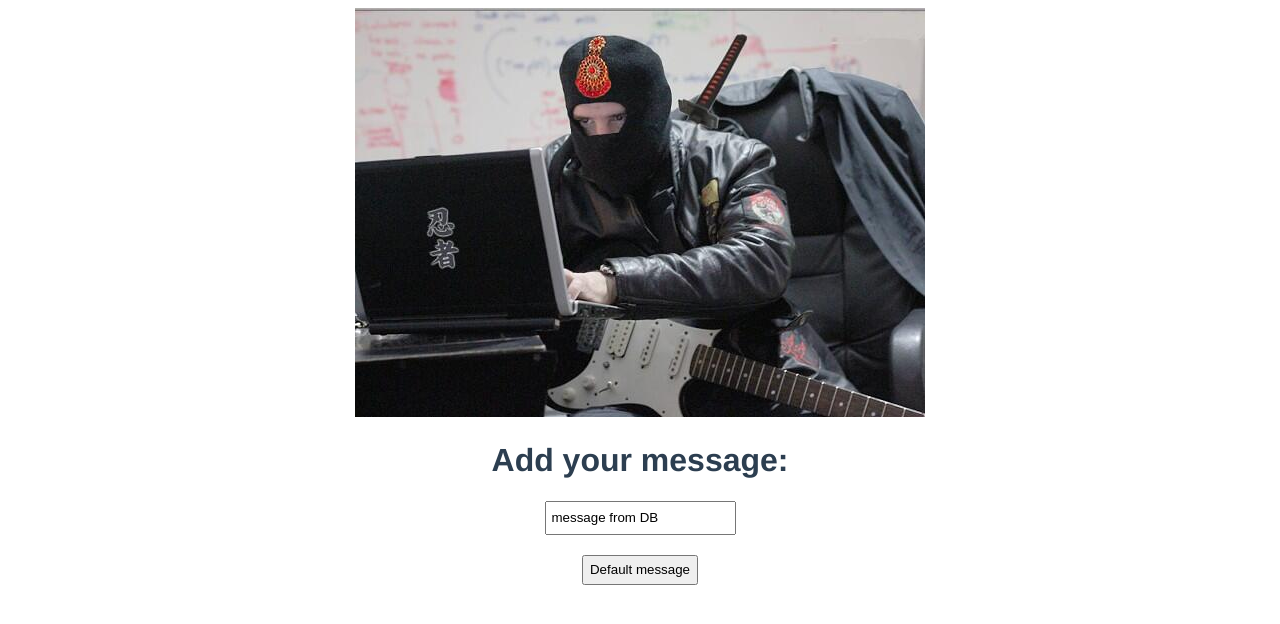
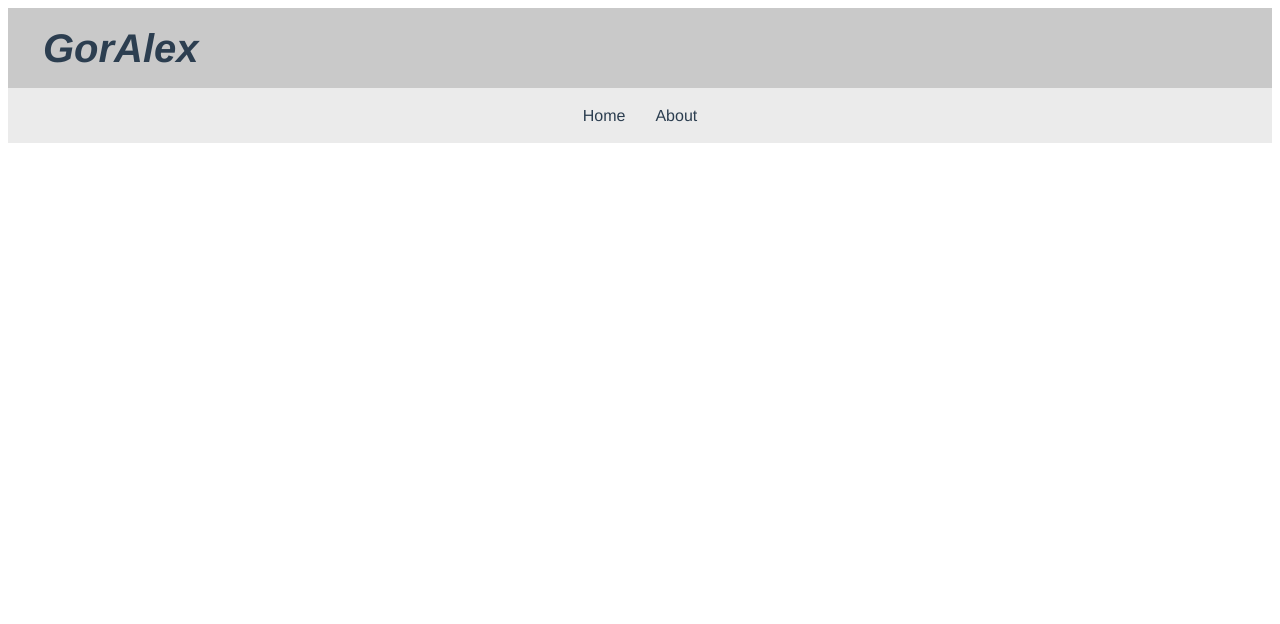
Before and after one commit to Rishon1983/goralex, a Vue app: page / in a window 1280 px wide. Shown: the top 624 px of the page. Built offline with nearby package versions, Linux system fonts and the light colour scheme.

Commit message:
ADDED router ADDED vue.config.js ADDED few components

```diff
--- a/package.json
+++ b/package.json
@@ -11,6 +11,7 @@
     "core-js": "^2.6.5",
     "es6-promise": "^4.2.6",
     "vue": "^2.6.6",
+    "vue-router": "^3.1.6",
     "vuex": "^3.1.3"
   },
   "devDependencies": {
@@ -23,7 +24,8 @@
     "sass": "^1.22.10",
     "sass-loader": "^7.2.0",
     "vue-template-compiler": "^2.5.21",
-    "webpack-cli": "^3.3.0"
+    "webpack": "^4.42.1",
+    "webpack-cli": "^3.3.11"
   },
   "eslintConfig": {
     "root": true,
--- a/src/App.vue
+++ b/src/App.vue
@@ -1,30 +1,90 @@
 <template>
     <div id="app">
-        <img alt="Vue logo" src="./assets/dev.jpg">
-        <MainComponent/>
-        <DeleteButtonComponent/>
+        <div class="header">
+            <div class="logo"></div>
+            <div class="header-text">GorAlex</div>
+        </div>
+        <div class="menu">
+            <!-- use router-link component for navigation. -->
+            <!-- specify the link by passing the `to` prop. -->
+            <!-- <router-link> will be rendered as an `<a>` tag by default -->
+            <router-link to="/home" tag="div" class="menu-option">Home</router-link>
+            <router-link to="/about" tag="div" class="menu-option">About</router-link>
+        </div>
+        <!-- route outlet -->
+        <!-- component matched by the route will render here -->
+        <router-view></router-view>
     </div>
 </template>
 
 <script>
-    import MainComponent from './components/MainComponent'
-    import DeleteButtonComponent from './components/DeleteButtonComponent'
 
     export default {
         name: 'app',
-        components: {
-            MainComponent,
-            DeleteButtonComponent
-        }
+        components: {}
     }
 </script>
 
-<style>
+<style lang="scss">
     #app {
         font-family: 'Avenir', Helvetica, Arial, sans-serif;
         -webkit-font-smoothing: antialiased;
         -moz-osx-font-smoothing: grayscale;
         text-align: center;
         color: #2c3e50;
+
+        .header {
+            display: flex;
+            height: 80px;
+            background-color: #c9c9c9;
+
+            .header-text {
+                display: flex;
+                align-items: center;
+                height: 80px;
+                font-weight: bold;
+                font-size: 40px;
+                font-style: italic;
+                margin: 0 35px;
+            }
+        }
+
+        .menu {
+            position: sticky;
+            top: 0;
+            display: flex;
+            justify-content: center;
+            align-items: center;
+            height: 55px;
+            width: 100%;
+            background-color: #ebebeb;
+            list-style-type: none;
+            padding: 0;
+            margin: 0;
+
+            .menu-option {
+                display: flex;
+                justify-content: center;
+                align-items: center;
+                height: 100%;
+                padding: 0 15px;
+
+                a {
+                    text-decoration: none;
+                }
+
+                &.router-link-active {
+                    background-color: #848484;
+                    color: #ffffff;
+                }
+
+                &:not(.router-link-active) {
+                    &:hover {
+                        cursor: pointer;
+                        background-color: #d9d9d9;
+                    }
+                }
+            }
+        }
     }
 </style>
--- /dev/null
+++ b/src/components/AboutComponent.vue
@@ -0,0 +1,15 @@
+<template>
+    <div class="about-component">
+        <img alt="dev logo" src="@/assets/dev.jpg">
+    </div>
+</template>
+
+<script>
+    export default {
+        name: "AboutComponent",
+    }
+</script>
+
+<style scoped>
+
+</style>
--- /dev/null
+++ b/src/components/HomeComponent.vue
@@ -0,0 +1,23 @@
+<template>
+    <div class="home-component">
+        <WelcomeComponent/>
+        <DeleteButtonComponent/>
+    </div>
+</template>
+
+<script>
+    import WelcomeComponent from './WelcomeComponent'
+    import DeleteButtonComponent from './DeleteButtonComponent'
+
+    export default {
+        name: "HomeComponent",
+        components: {
+            WelcomeComponent,
+            DeleteButtonComponent
+        }
+    }
+</script>
+
+<style scoped>
+
+</style>
--- a/src/components/MainComponent.vue
+++ b/src/components/WelcomeComponent.vue
@@ -12,7 +12,7 @@
     import {mapState, mapActions} from 'vuex'
 
     export default {
-        name: 'MainComponent',
+        name: 'WelcomeComponent',
         props: {},
         computed: {
             ...mapState({
--- /dev/null
+++ b/src/routes.js
@@ -0,0 +1,14 @@
+import HomeComponent from './components/HomeComponent';
+import About from './components/AboutComponent';
+
+/*Create the router with route components*/
+export default [
+    {
+        path: '/home',
+        component: HomeComponent
+    },
+    {
+        path: '/about',
+        component: About
+    },
+];
--- /dev/null
+++ b/vue.config.js
@@ -0,0 +1,3 @@
+module.exports = {
+    runtimeCompiler: true,
+};
```
Also changed, not shown: src/main.js (+14 -0 lines), 1 other file (tests, documents, lock files or other folders).
